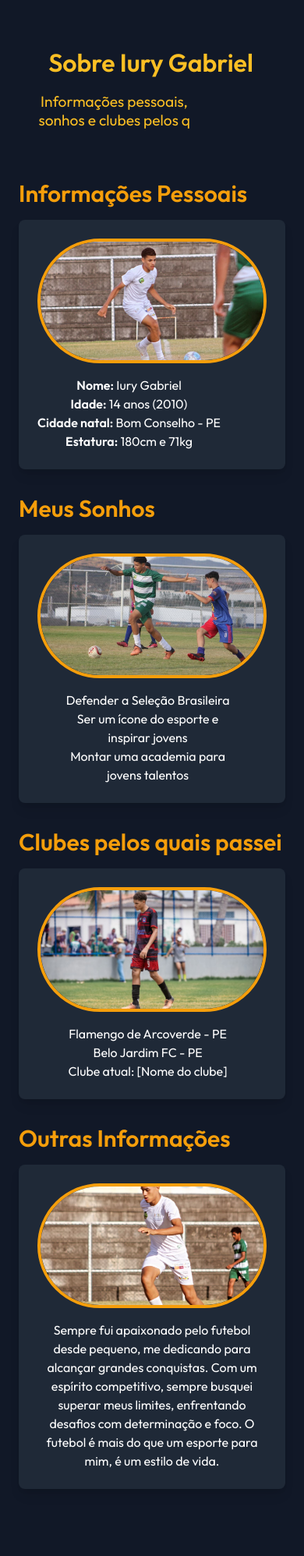
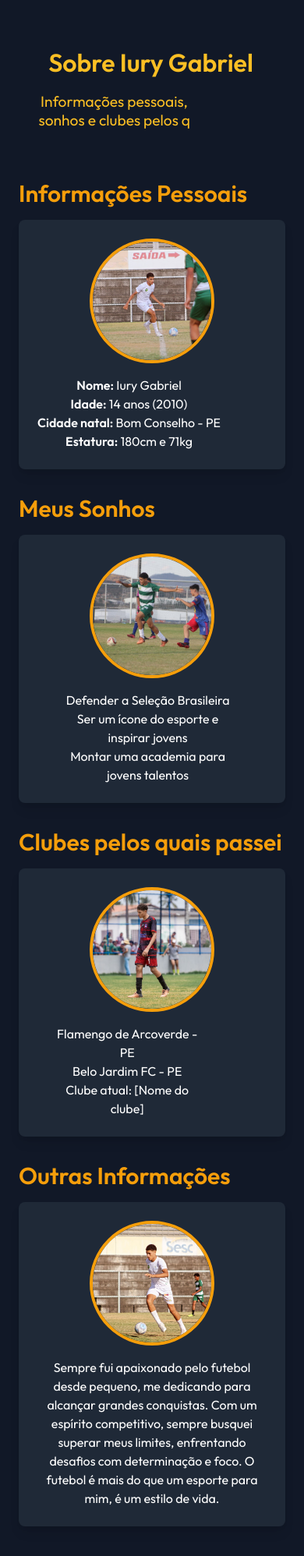
Before and after one commit to eukarol/iury, a plain HTML site: page profile.html in a window 390 px wide. Shown: the top 1996 px of the page at 78% size. Drawn offline with nearby package versions, Linux system fonts and the light colour scheme.

Commit message:
Update profile.html

```diff
--- a/profile.html
+++ b/profile.html
@@ -67,11 +67,11 @@
     <!-- Informações Pessoais -->
     <section class="mb-8">
       <h2 class="text-3xl font-semibold text-yellow-500 mb-4">Informações Pessoais</h2>
-      <div class="flex flex-wrap items-center bg-gray-800 p-6 rounded-lg shadow-lg">
-        <div class="flex-shrink-0 w-full sm:w-auto">
-          <img class="rounded-full w-full sm:w-40 h-40 object-cover border-4 border-yellow-500 mx-auto sm:mx-0" src="img/iuryg.jpg" alt="Iury Gabriel">
+      <div class="flex flex-wrap items-center bg-gray-800 p-6 rounded-lg shadow-lg text-center">
+        <div class="w-full sm:w-auto flex justify-center">
+          <img class="rounded-full w-40 h-40 object-cover border-4 border-yellow-500" src="img/iuryg.jpg" alt="Iury Gabriel">
         </div>
-        <div class="mt-4 sm:mt-0 sm:ml-6 text-center sm:text-left">
+        <div class="mt-4 sm:mt-0 sm:ml-6">
           <p><strong>Nome:</strong> Iury Gabriel</p>
           <p><strong>Idade:</strong> 14 anos (2010)</p>
           <p><strong>Cidade natal:</strong> Bom Conselho - PE</p>
@@ -83,11 +83,11 @@
     <!-- Sonhos -->
     <section class="mb-8">
       <h2 class="text-3xl font-semibold text-yellow-500 mb-4">Meus Sonhos</h2>
-      <div class="flex flex-wrap items-center bg-gray-800 p-6 rounded-lg shadow-lg">
-        <div class="flex-shrink-0 w-full sm:w-auto">
-          <img class="rounded-full w-full sm:w-40 h-40 object-cover border-4 border-yellow-500 mx-auto sm:mx-0" src="img/sonhos.jpg" alt="Iury Gabriel">
+      <div class="flex flex-wrap items-center bg-gray-800 p-6 rounded-lg shadow-lg text-center">
+        <div class="w-full sm:w-auto flex justify-center">
+          <img class="rounded-full w-40 h-40 object-cover border-4 border-yellow-500" src="img/sonhos.jpg" alt="Iury Gabriel">
         </div>
-        <div class="mt-4 sm:mt-0 sm:ml-6 text-center sm:text-left w-full sm:w-2/3">
+        <div class="mt-4 sm:mt-0 sm:ml-6">
           <ul class="list-disc ml-6 text-white">
             <li>Defender a Seleção Brasileira</li>
             <li>Ser um ícone do esporte e inspirar jovens</li>
@@ -100,11 +100,11 @@
     <!-- Clubes -->
     <section class="mb-8">
       <h2 class="text-3xl font-semibold text-yellow-500 mb-4">Clubes pelos quais passei</h2>
-      <div class="flex flex-wrap items-center bg-gray-800 p-6 rounded-lg shadow-lg">
-        <div class="flex-shrink-0 w-full sm:w-auto">
-          <img class="rounded-full w-full sm:w-40 h-40 object-cover border-4 border-yellow-500 mx-auto sm:mx-0" src="img/clubes.jpg" alt="Iury Gabriel">
+      <div class="flex flex-wrap items-center bg-gray-800 p-6 rounded-lg shadow-lg text-center">
+        <div class="w-full sm:w-auto flex justify-center">
+          <img class="rounded-full w-40 h-40 object-cover border-4 border-yellow-500" src="img/clubes.jpg" alt="Iury Gabriel">
         </div>
-        <div class="mt-4 sm:mt-0 sm:ml-6 text-center sm:text-left w-full sm:w-2/3">
+        <div class="mt-4 sm:mt-0 sm:ml-6">
           <ul class="list-disc ml-6 text-white">
             <li>Flamengo de Arcoverde - PE</li>
             <li>Belo Jardim FC - PE</li>
@@ -117,11 +117,11 @@
     <!-- Outras Informações -->
     <section class="mb-8">
       <h2 class="text-3xl font-semibold text-yellow-500 mb-4">Outras Informações</h2>
-      <div class="flex flex-wrap items-center bg-gray-800 p-6 rounded-lg shadow-lg">
-        <div class="flex-shrink-0 w-full sm:w-auto">
-          <img class="rounded-full w-full sm:w-40 h-40 object-cover border-4 border-yellow-500 mx-auto sm:mx-0" src="img/outras.jpg" alt="Iury Gabriel">
+      <div class="flex flex-wrap items-center bg-gray-800 p-6 rounded-lg shadow-lg text-center">
+        <div class="w-full sm:w-auto flex justify-center">
+          <img class="rounded-full w-40 h-40 object-cover border-4 border-yellow-500" src="img/outras.jpg" alt="Iury Gabriel">
         </div>
-        <div class="mt-4 sm:mt-0 sm:ml-6 text-center sm:text-left w-full sm:w-2/3">
+        <div class="mt-4 sm:mt-0 sm:ml-6">
           <p class="text-white">
             Sempre fui apaixonado pelo futebol desde pequeno, me dedicando para alcançar grandes conquistas. Com um espírito competitivo, sempre busquei superar meus limites, enfrentando desafios com determinação e foco. O futebol é mais do que um esporte para mim, é um estilo de vida.
           </p>
```
